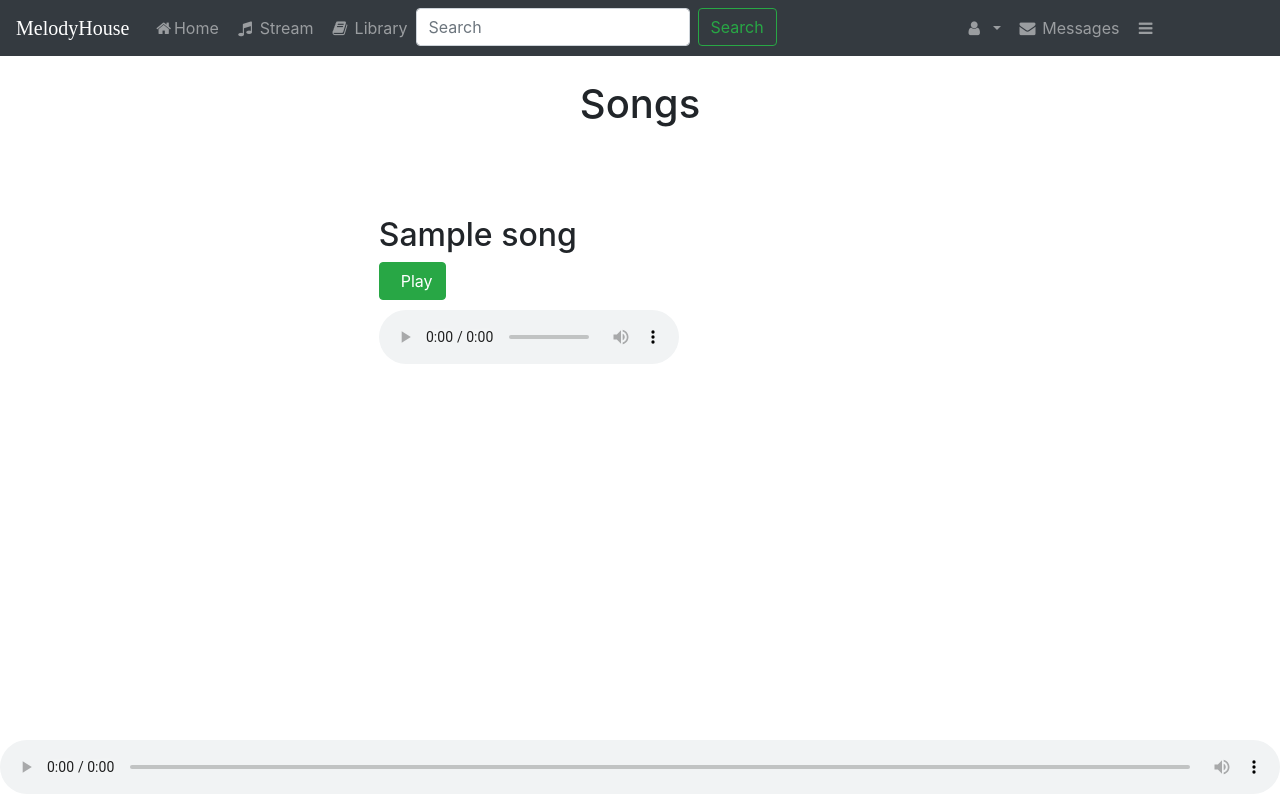
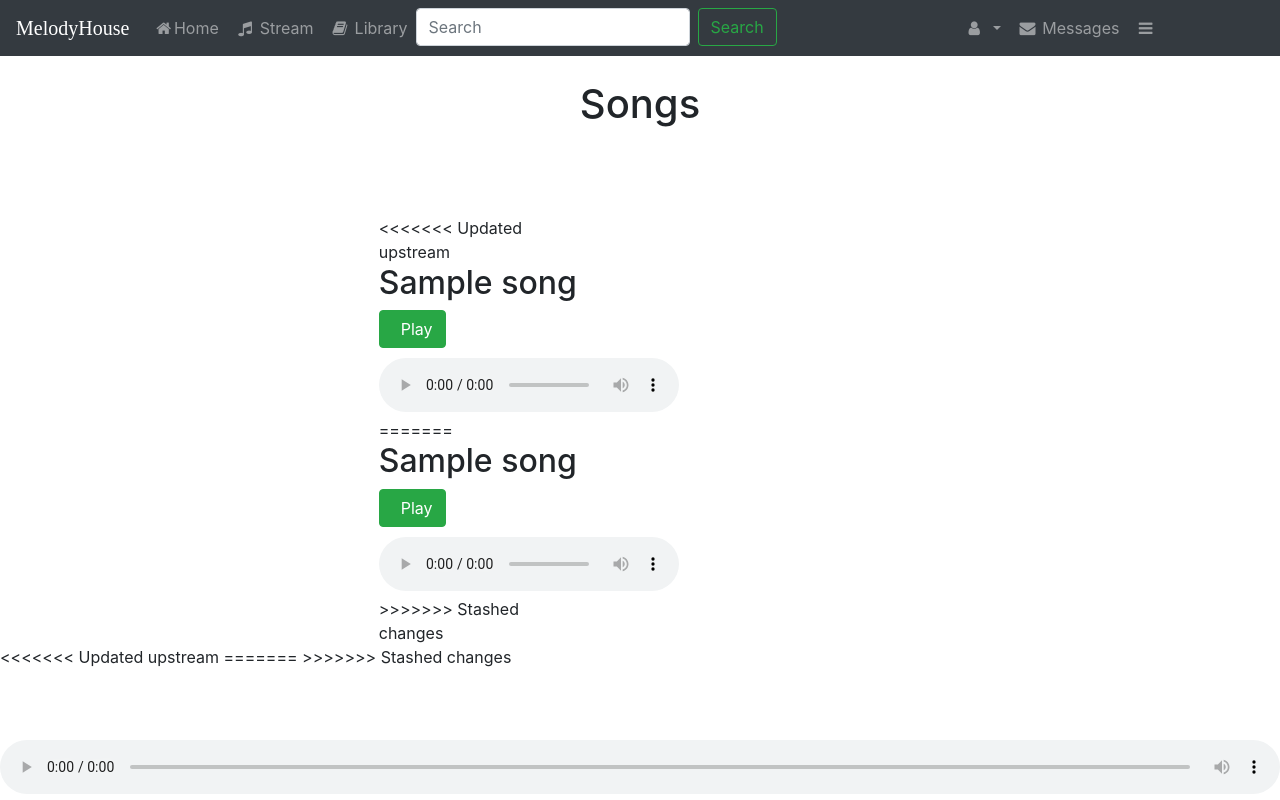
Before and after one commit to Koushik-Sarker-Seemanto/MelodyHouse, a Django app: template MelodyHouse/profile_app/templates/profile_app/PlayList.html in a window 1280 px wide. Run offline with Django 3.2, Linux system fonts and the light colour scheme; the template is opened without the code that fills it: values that come from a table or form of the project are taken from there, others are empty; tables that the repository leaves empty hold one stand-in row (values such as "Sample post"); parts of the project's set-up code (start-up, migrations or seed data) failed here and were passed over; some libraries are stand-ins or nearby versions.

Commit message:
Auto stash before merge of "Koushik_Branch" and "origin/Koushik_Branch"

```diff
--- a/MelodyHouse/MelodyHouse/settings.py
+++ b/MelodyHouse/MelodyHouse/settings.py
@@ -93,8 +93,8 @@ DATABASES = {
 AUTH_USER_MODEL = 'authentication.Account'
 EMAIL_BACKEND = 'django.core.mail.backends.smtp.EmailBackend'
 EMAIL_HOST = 'smtp.gmail.com'
-EMAIL_HOST_USER = ''
-EMAIL_HOST_PASSWORD = ''
+EMAIL_HOST_USER = 'melodyhouse143@gmail.com'
+EMAIL_HOST_PASSWORD = 'H2441139'
 EMAIL_PORT = 587
 EMAIL_USE_TLS = True
 
--- a/MelodyHouse/home/templates/home/HomePage.html
+++ b/MelodyHouse/home/templates/home/HomePage.html
@@ -3,7 +3,6 @@
 
 {% block body %}
     {% load staticfiles %}
-
 
     <!-- ##### Hero Area Start ##### -->
     <div id="demo" class="carousel slide d-flex justify-content-center" data-ride="carousel" style="margin-top: 70px">
--- a/MelodyHouse/profile_app/templates/profile_app/PlayList.html
+++ b/MelodyHouse/profile_app/templates/profile_app/PlayList.html
@@ -20,6 +20,7 @@
 
         {% for song in songs %}
             <div class="col-md-3">
+<<<<<<< Updated upstream
             <h2>{{ song }}</h2>
             <a target="_blank" href="{{ song.song_file.url }}">
                 <button type="button" class="btn btn-success btn-xs">
@@ -29,6 +30,17 @@
             <audio controls style="margin-top: 10px">
                 <source src="{{ song.song_file.url }}" type="audio/mpeg">
             </audio>
+=======
+                <h2>{{ song }}</h2>
+                <a target="_blank" href="{{ song.song_file.url }}">
+                    <button type="button" class="btn btn-success btn-xs">
+                        <span class="glyphicon glyphicon-play"></span>&nbsp; Play
+                    </button>
+                </a>
+                <audio controls style="margin-top: 10px">
+                    <source src="{{ song.song_file.url }}" type="audio/mpeg">
+                </audio>
+>>>>>>> Stashed changes
 
 
             </div>
--- a/MelodyHouse/profile_app/templates/profile_app/profilebase.html
+++ b/MelodyHouse/profile_app/templates/profile_app/profilebase.html
@@ -119,6 +119,10 @@
 
 </body>
 
+<<<<<<< Updated upstream
+=======
+
+>>>>>>> Stashed changes
 <footer style="position: fixed;left: 0px;bottom: 0px;width: 100%">
     <audio controls style="width: 100%">
         <p>{{ song }}</p>
--- a/MelodyHouse/upload_app/forms.py
+++ b/MelodyHouse/upload_app/forms.py
@@ -26,6 +26,6 @@ class SongForm(forms.ModelForm):
     widgets = {
         'song_title': forms.TextInput(attrs={'class': 'form-control'}),
         'song_file': forms.TextInput(attrs={'class': 'form-control'}),
-        'album_id': forms.TextInput(attrs={'class': 'form-control'}),
+        'album_id': forms.TextInput(attrs={'class': 'custom-select'}),
         'description': forms.TextInput(attrs={'class': 'form-control'}),
     }
--- a/MelodyHouse/upload_app/models.py
+++ b/MelodyHouse/upload_app/models.py
@@ -14,7 +14,6 @@ _GENRES = (
     ('Folk', 'Folk'),
     ('Rap', "Rap"),
 )
-
 
 class Album(models.Model):
     user = models.ForeignKey(Account, on_delete=models.CASCADE)
@@ -45,5 +44,4 @@ class Song(models.Model):
 
     def __str__(self):
         return self.song_title
-
-               # + Album.objects.filter(album_id=self.album_id)
+               # + ' - ' + album_ID.album_title + ' - ' + album_ID.artist
```
Also changed, not shown: MelodyHouse/profile_app/templates/profile_app/profileView.html (+8 -0 lines), MelodyHouse/profile_app/views.py (+9 -0 lines), MelodyHouse/media/Onno_Shomoy_2xcHaC5.jpg (added), MelodyHouse/media/Onno_Shomoy_3Cn203b.jpg (added), MelodyHouse/upload_app/migrations/0004_song_user.py (added), MelodyHouse/upload_app/migrations/0005_auto_20191026_1846.py (added), 1 other file.
